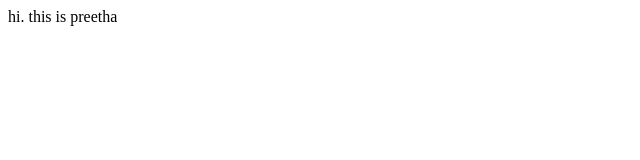
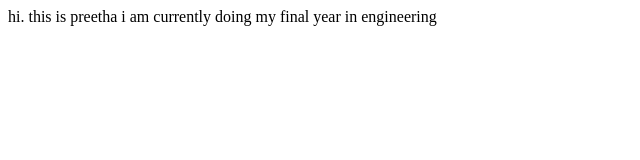
Before and after one commit to preethasri/preethaportfolio, a plain HTML site: page index.html in a window 1280 px wide. Shown: the whole page, without its empty margins (0-640 px from the left). Drawn offline with Linux system fonts and the light colour scheme.

Commit message:
update text

```diff
--- a/index.html
+++ b/index.html
@@ -18,6 +18,8 @@
             <p class="browsehappy">You are using an <strong>outdated</strong> browser. Please <a href="#">upgrade your browser</a> to improve your experience.</p>
         <![endif]-->
         hi. this is preetha
+        i am currently doing my final year in engineering
+
         <script src="" async defer></script>
     </body>
 </html>
```
